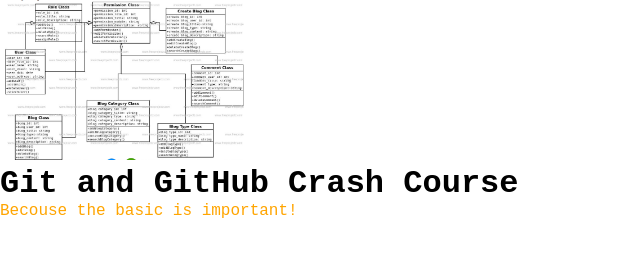
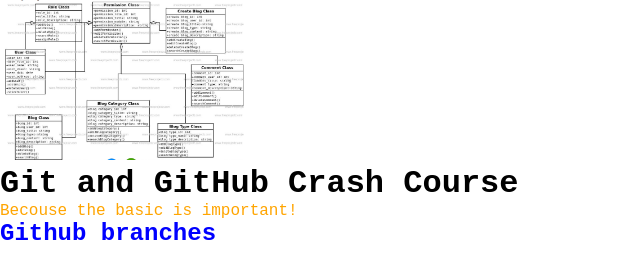
Before and after one commit to Iradavid1/First-git, a plain HTML site: page index.html in a window 1280 px wide. Shown: the whole page, without its empty margins (0-640 px from the left). Drawn offline with Linux system fonts and the light colour scheme.

Commit message:
added h2 and their style

```diff
--- a/index.html
+++ b/index.html
@@ -11,6 +11,6 @@
     <img src="blogs.PNG" alt="logo that contain a picture">
     <h1>Git and GitHub Crash Course</h1>
     <p>Becouse the basic is important!</p>
-
+    <h2>Github branches</h2>
 </body>
 </html>
--- a/style.css
+++ b/style.css
@@ -14,3 +14,6 @@ img{
 p{
     color: orange;
 }
+h2{
+    color: blue;
+}
```
